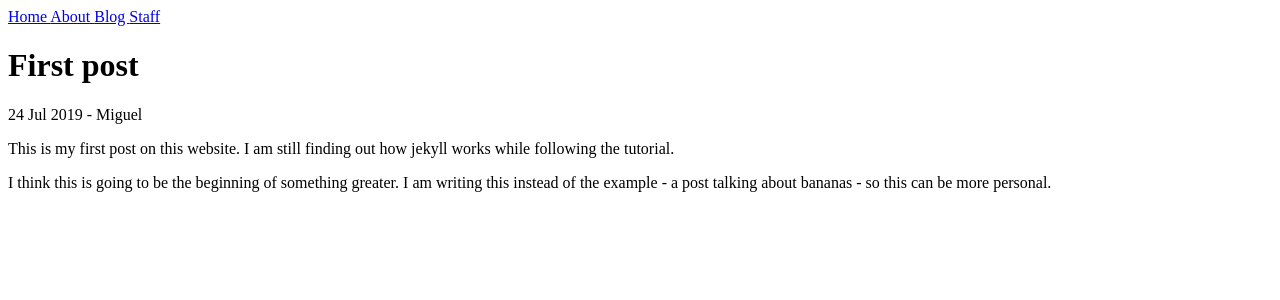
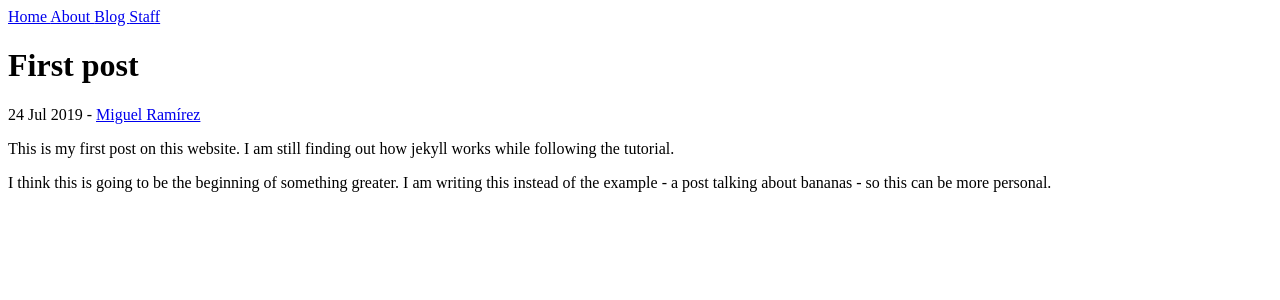
Before and after one commit to Miguelo0098/jekyll-tutorial, a Jekyll site: the page built from _posts/2019-07-24-first post.md, in a window 1280 px wide. Shown: the top 300 px of the page. Built offline with Jekyll 4.4.1, drawn with Linux system fonts in a browser that asks for light colours.

Commit message:
added links to posts and authors

```diff
--- a/_layouts/post.html
+++ b/_layouts/post.html
@@ -2,6 +2,12 @@
 layout: default
 ---
 <h1>{{ page.title }}</h1>
-<p>{{ page.date | date_to_string }} - {{ page.author }}</p>
+<p>
+    {{ page.date | date_to_string }}
+    {%assign author = site.authors | where: 'short_name', page.author | first%}
+    {%if author%}
+        - <a href="{{author.url}}">{{author.name}}</a>
+    {%endif%}
+</p>
 
 {{ content }}
```
Also changed, not shown: _layouts/author.html (+8 -0 lines).
